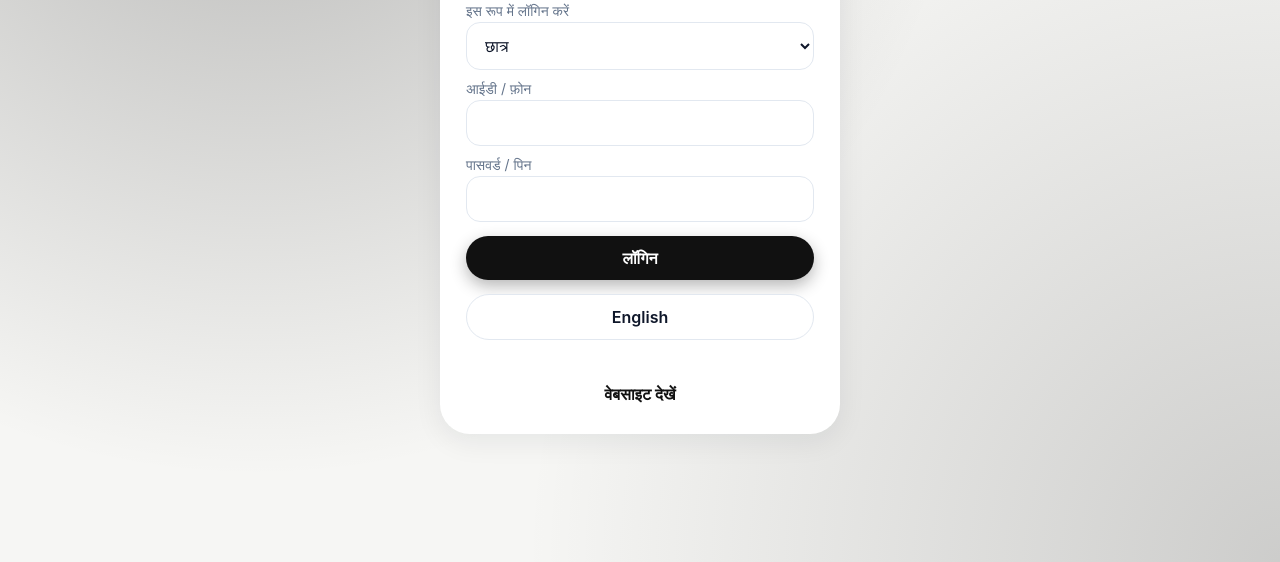
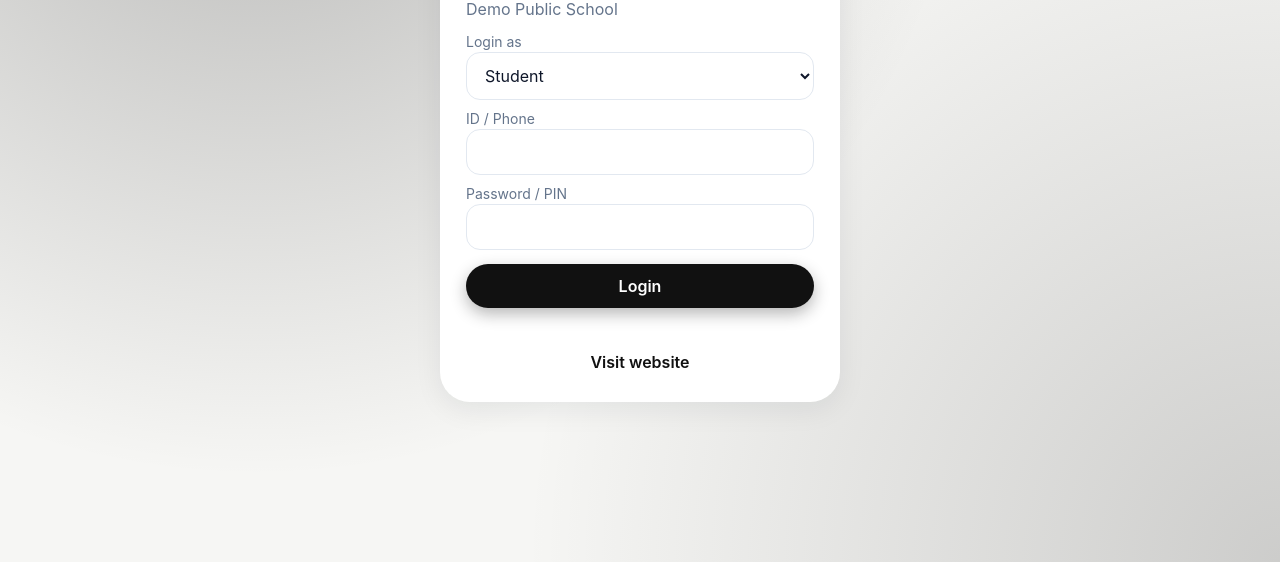
Before and after one commit to Alfa-Web-Dev/School, a plain HTML site: page login.html in a window 1280 px wide. Shown: the part 238-800 px from the top of the page. Drawn offline with Linux system fonts and the light colour scheme.

Commit message:
Remove Hindi toggle from login and panels (English only)
Co-Authored-By: Claude Sonnet 5.5 <noreply@anthropic.com>
Claude-Session: https://claude.ai/code/session_018bDDPU6nrmfGewx2JPAsnX

```diff
--- a/assets/js/i18n.js
+++ b/assets/js/i18n.js
@@ -1,7 +1,8 @@
 const I18N={
  en:{login:'Login',as:'Login as',admin:'Admin',teacher:'Teacher',student:'Student',parent:'Parent',uid:'ID / Phone',pw:'Password / PIN',go:'Login',wait:'Please wait...',neterr:'Network error. Try again.',hello:'Welcome',logout:'Logout',ok:'Phase 0 working: login and session are OK.',lang:'हिंदी'},
  hi:{login:'लॉगिन',as:'इस रूप में लॉगिन करें',admin:'एडमिन',teacher:'शिक्षक',student:'छात्र',parent:'अभिभावक',uid:'आईडी / फ़ोन',pw:'पासवर्ड / पिन',go:'लॉगिन',wait:'कृपया प्रतीक्षा करें...',neterr:'नेटवर्क एरर। फिर कोशिश करें।',hello:'स्वागत है',logout:'लॉगआउट',ok:'Phase 0 चालू है: लॉगिन और सेशन ठीक हैं।',lang:'English'}};
-function getLang(){return localStorage.getItem('sp_lang')||CFG.defaultLang||'hi'}
+const INNER=/\/(admin|teacher|student)\/|\/(login|dashboard)\.html$/.test(location.pathname);
+function getLang(){if(INNER)return'en';return localStorage.getItem('sp_lang')||CFG.defaultLang||'hi'}
 function t(k){return(I18N[getLang()]||I18N.en)[k]||k}
 function applyI18n(){document.documentElement.lang=getLang();
  document.querySelectorAll('[data-i]').forEach(e=>e.textContent=t(e.dataset.i));
--- a/assets/js/shell.js
+++ b/assets/js/shell.js
@@ -26,9 +26,8 @@ async function initShell(role,page,phase){
  const nav=NAV[role].map(([p,k])=>'<a href="'+p+'.html"'+(p===page?' class="on"':'')+'>'+icon(k)+'<span data-i="n_'+k+'"></span></a>').join('');
  document.getElementById('shell').innerHTML=
   '<header><a class="brand" href="index.html">'+(logoUrl()?'<img src="'+logoUrl()+'" alt="">':'<span class="lm">'+((CFG.shortName||'S').trim().charAt(0))+'</span>')+'<span class="bn">'+(typeof SN==='function'?SN():CFG.name)+'</span></a><span class="sp"></span><span class="uchip"><span class="av">'+(u.name||'?').trim().charAt(0).toUpperCase()+'</span><span class="un">'+u.name+'<small data-i="role_'+role+'"></small></span></span>'+
-  '<button class="g" id="inst" hidden>Install app</button><button class="g s" id="lg">'+(getLang()==='hi'?'EN':'हिं')+'</button><button class="g s" id="lo" data-i="logout"></button></header>'+
+  '<button class="g" id="inst" hidden>Install app</button><button class="g s" id="lo" data-i="logout"></button></header>'+
   '<div class="wrap"><nav>'+nav+'</nav><main id="main"></main></div>';
- document.getElementById('lg').onclick=()=>{setLang(getLang()==='hi'?'en':'hi');location.reload()};
  document.getElementById('lo').onclick=async()=>{try{await api('logout')}catch(e){}sessionStorage.clear();location.href='../login.html'};
  const ib=document.getElementById('inst');if(ib){ib.hidden=!_ip;ib.onclick=async()=>{if(!_ip)return;_ip.prompt();await _ip.userChoice;_ip=null;ib.hidden=true}}
  applyI18n();
--- a/login.html
+++ b/login.html
@@ -4,13 +4,13 @@
 <label data-i="as"></label><select name="role"><option value="student" data-i="student"></option><option value="teacher" data-i="teacher"></option><option value="admin" data-i="admin"></option></select>
 <label data-i="uid"></label><input name="uid" required>
 <label data-i="pw"></label><input name="secret" type="password" required>
-<button data-i="go"></button><button type="button" class="g" id="lang"></button><div id="m"></div><p style="text-align:center;margin:14px 0 0"><a href="index.html" data-i="website" style="color:var(--c);text-decoration:none;font-weight:600"></a></p></form>
+<button data-i="go"></button><div id="m"></div><p style="text-align:center;margin:14px 0 0"><a href="index.html" data-i="website" style="color:var(--c);text-decoration:none;font-weight:600"></a></p></form>
 <script src="config.js"></script><script src="assets/js/i18n.js"></script><script src="assets/js/i18n-extra.js"></script><script src="assets/js/lang.js"></script><script src="assets/js/api.js"></script>
 <script>
-const f=document.getElementById('f'),m=document.getElementById('m'),lb=document.getElementById('lang');
-const paint=()=>{applyI18n();lb.textContent=t('lang')};
+const f=document.getElementById('f'),m=document.getElementById('m');
+const paint=()=>{applyI18n()};
 document.getElementById('sn').textContent=SN();paint();
-lb.onclick=()=>{setLang(getLang()==='hi'?'en':'hi');paint()};
+
 f.onsubmit=async e=>{e.preventDefault();m.textContent=t('wait');
  try{const r=await api('login',{role:f.role.value,id:f.uid.value,secret:f.secret.value});
   if(!r.ok){m.textContent=r.error||'Error';return}
```
